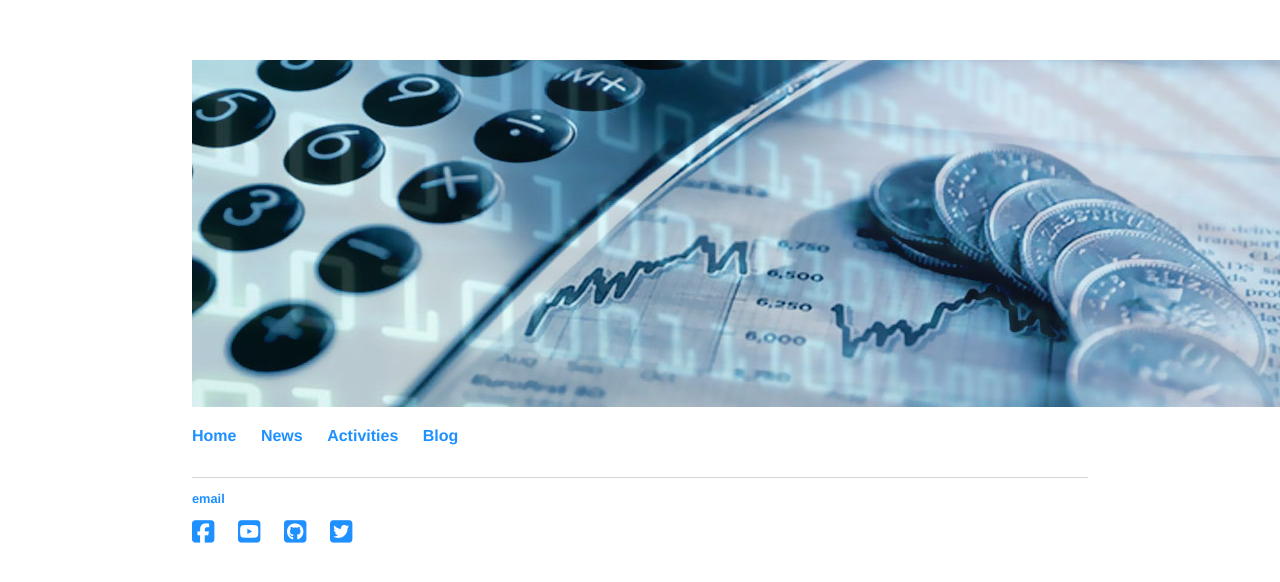
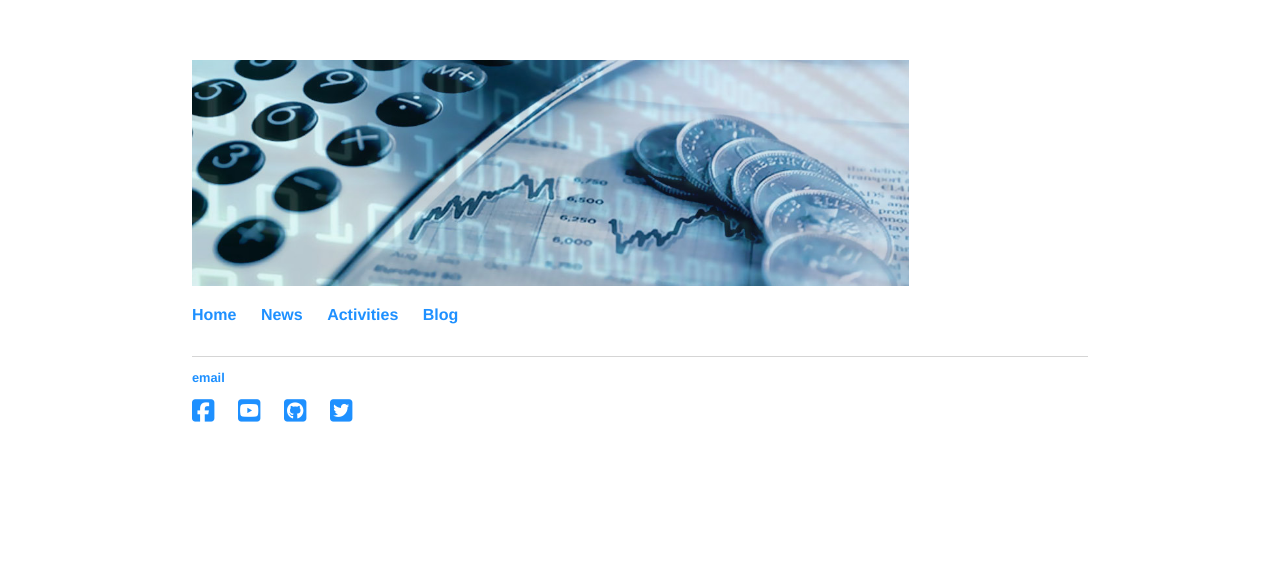
Before and after one commit to pedrocostaferreira/pedrocostaferreira.github.io, a Jekyll site: the page built from index.html, in a window 1280 px wide. Shown: the top 582 px of the page. Built offline with Jekyll 4.4.1, drawn with Linux system fonts in a browser that asks for light colours; nearby versions of some CDN libraries; library files that are not in the unit come from our copies.

Commit message:
Update default.html

```diff
--- a/_layouts/default.html
+++ b/_layouts/default.html
@@ -15,7 +15,7 @@
 
 			<nav>
 	    		<div id="center">
-      			<img src="/images/banner_site_pedro.jpg"  height=auto width=auto>
+      			<img src="/images/banner_site_pedro.jpg"   width= 80%>
     			</div>
 
 	    		<ul>
```
